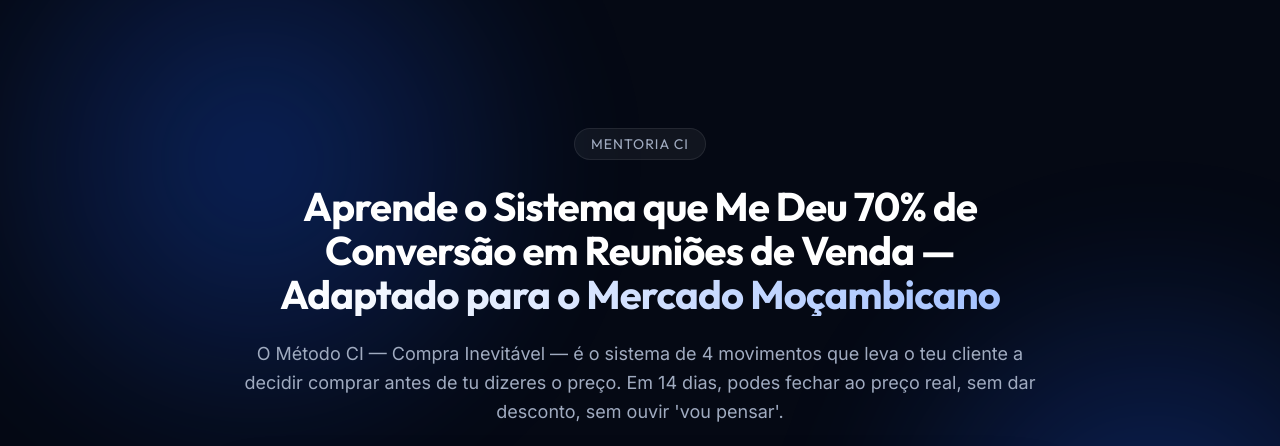
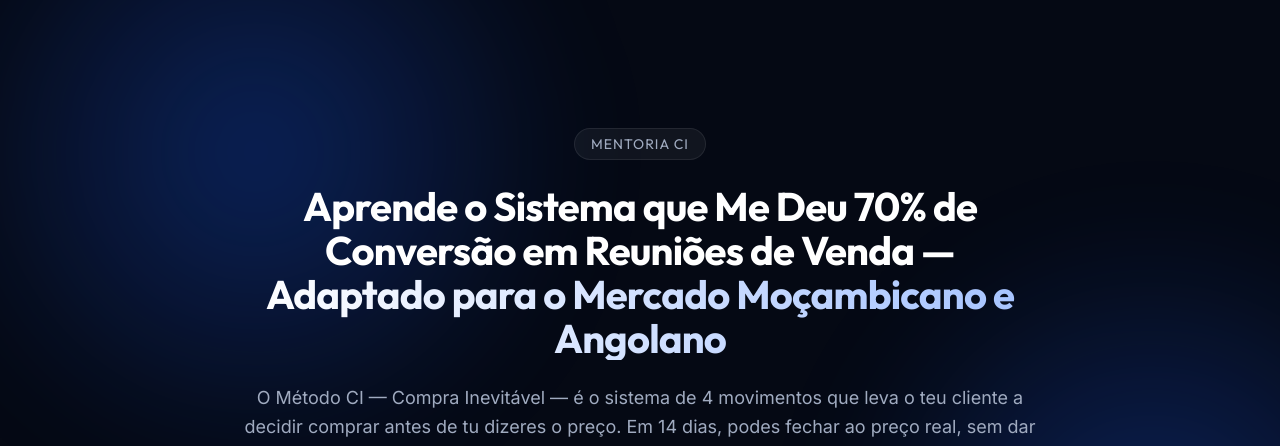
Before and after one commit to RRNN-98/metodoci, a plain HTML site: page index.html in a window 1280 px wide. Shown: the top 446 px of the page. Drawn offline with Linux system fonts and the light colour scheme.

Commit message:
Update hero heading to include Angolan market

```diff
--- a/index.html
+++ b/index.html
@@ -23,7 +23,7 @@
                 <div class="badge">Mentoria CI</div>
                 <h1 class="headline">
                     Aprende o Sistema que Me Deu 70% de Conversão em Reuniões de Venda —<br>
-                    <span class="highlight">Adaptado para o Mercado Moçambicano</span>
+                    <span class="highlight">Adaptado para o Mercado Moçambicano e Angolano</span>
                 </h1>
                 <p class="subheadline">O Método CI — Compra Inevitável — é o sistema de 4 movimentos que leva o teu
                     cliente a decidir comprar antes de tu dizeres o preço. Em 14 dias, podes fechar ao preço real, sem
```
